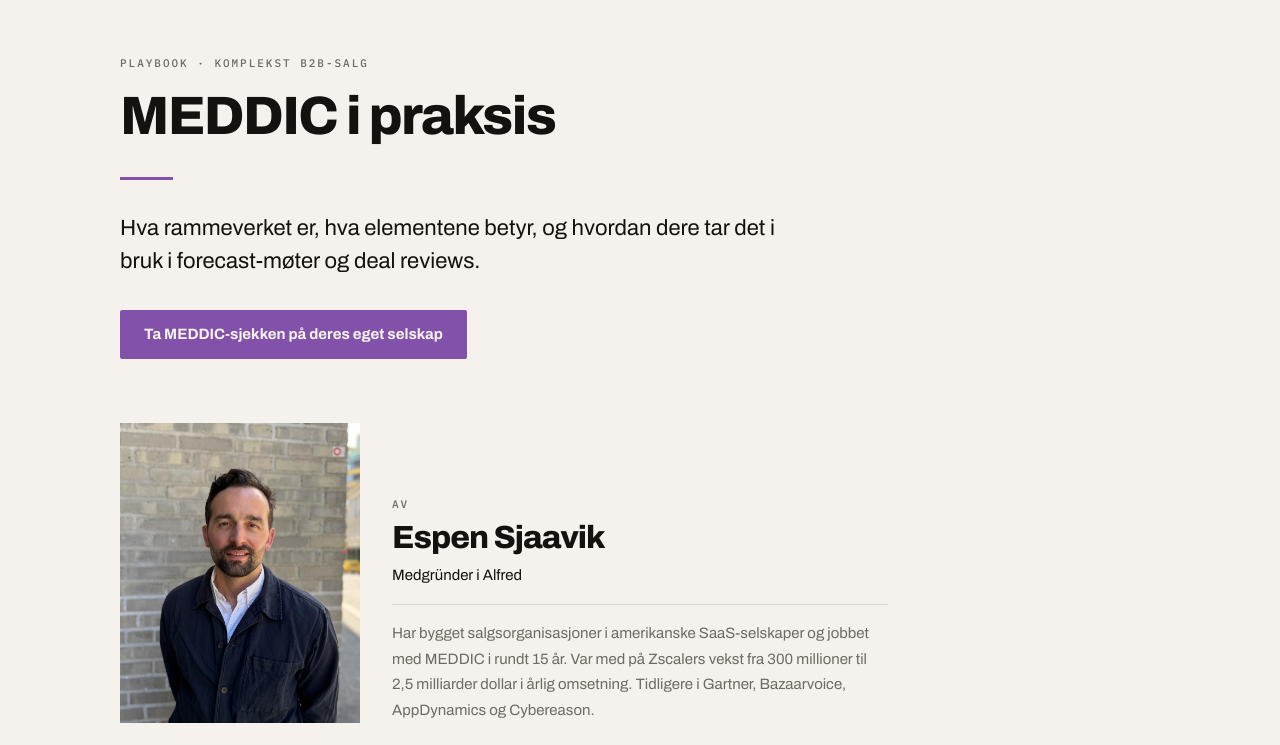
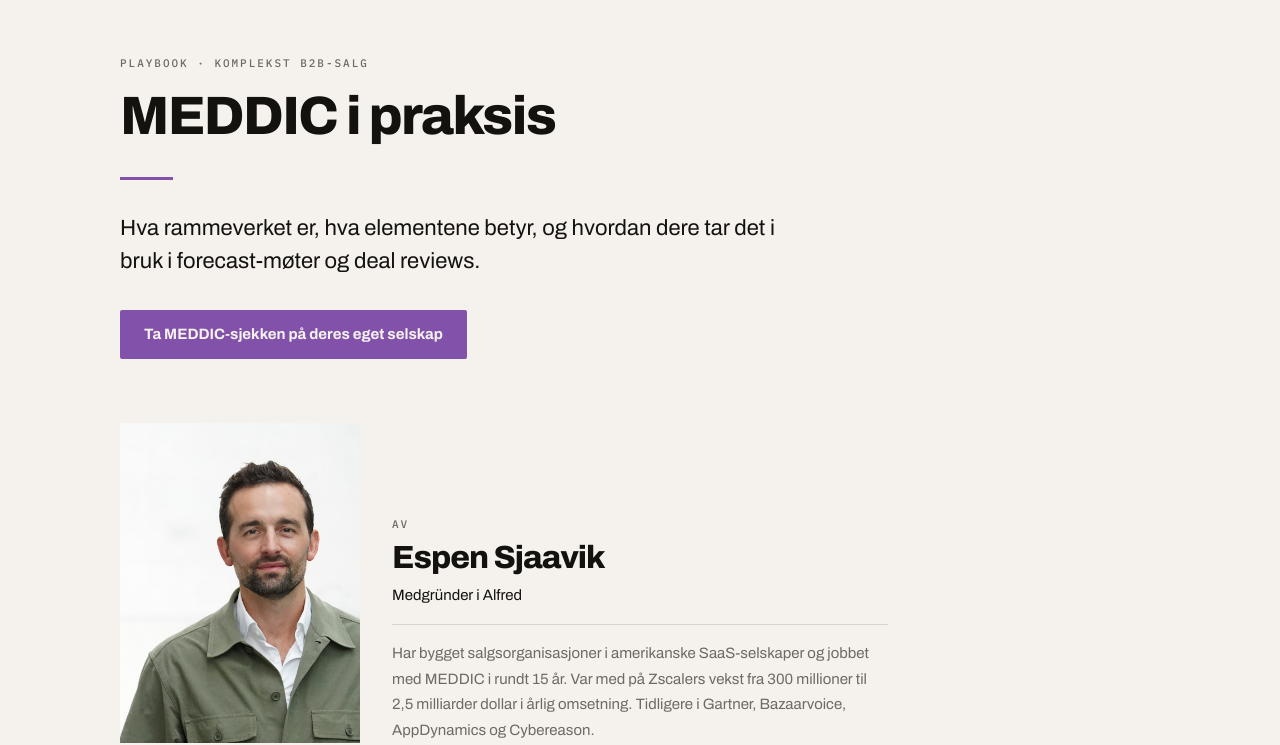
Before and after one commit to lucassacul123/operators-kurs, a plain HTML site: page meddic-i-praksis/index.html in a window 1280 px wide. Shown: the part 62-807 px from the top of the page. Drawn offline with Linux system fonts and the light colour scheme; a script that the page names is missing.

Commit message:
Nytt bilde av Espen på playbook-siden
Co-Authored-By: Claude Opus 5.5 <noreply@anthropic.com>

```diff
--- a/meddic-i-praksis/index.html
+++ b/meddic-i-praksis/index.html
@@ -30,6 +30,7 @@
 .pb-hero .lede{font-size:clamp(1.125rem,1rem + .5vw,1.375rem);line-height:1.5;max-width:52ch}
 .pb-hero .btn{margin-top:var(--op-space-6)}
 .pb-av{display:grid;grid-template-columns:minmax(0,15rem) minmax(0,1fr);gap:var(--op-space-6);align-items:end;margin-top:var(--op-space-8);max-width:48rem}
+.pb-av img{width:100%;aspect-ratio:3 / 4;object-fit:cover;object-position:62% 50%}
 .pb-av h2{font-size:var(--op-size-display-l);font-weight:var(--op-weight-black);letter-spacing:var(--op-track-display);margin-top:var(--op-space-2)}
 .pb-av .rolle{margin-top:var(--op-space-2)}
 .pb-av .bio{margin-top:var(--op-space-4);padding-top:var(--op-space-4);border-top:1px solid var(--op-border)}
@@ -110,7 +111,7 @@
     <a class="btn btn-primary" href="#sjekk">Ta MEDDIC-sjekken på deres eget selskap</a>
 
     <div class="pb-av">
-      <img src="/assets/img/b2b-salg/espen-portrett.jpg" alt="Espen Sjaavik" width="880" height="1100">
+      <img src="/assets/img/meddic/espen.jpg" alt="Espen Sjaavik" width="576" height="576">
       <div>
         <p class="op-label">Av</p>
         <h2>Espen Sjaavik</h2>
```
Also changed, not shown: assets/img/meddic/espen.jpg (added).
